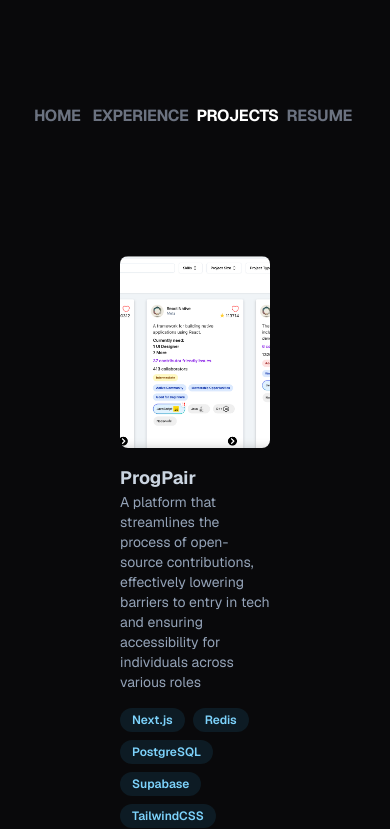
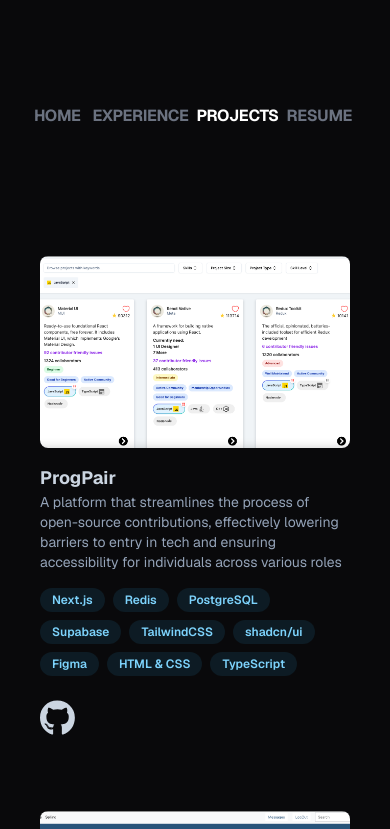
Before and after one commit to Stevenl1221/steven-lee, a Next.js app: page /projects in a window 390 px wide. Shown: the top 829 px of the page. Built offline with nearby package versions, Linux system fonts and the light colour scheme.

Commit message:
mobile projects

```diff
--- a/src/app/projects/components/ProjectCard.tsx
+++ b/src/app/projects/components/ProjectCard.tsx
@@ -19,7 +19,6 @@ const ProjectCard: React.FC<{ project: Project; index: number }> = (
   index
 ) => {
   const [isHovered, setIsHovered] = useState(false);
-  const [isOpen, setIsOpen] = useState(false);
 
   const projectVariants = {
     initial: {
--- a/src/app/projects/page.tsx
+++ b/src/app/projects/page.tsx
@@ -9,7 +9,7 @@ import ProjectCard from "./components/ProjectCard";
 
 export default function Page() {
   return (
-    <div className="group grid grid-cols-1 md:grid-cols-3 gap-6 pb-12 px-24">
+    <div className="group grid grid-cols-1 md:grid-cols-3 gap-6 pb-12 px-4 md:px-24">
       {projects.map((project, index) => (
         <ProjectCard key={index} project={project} index={index} />
       ))}
```
